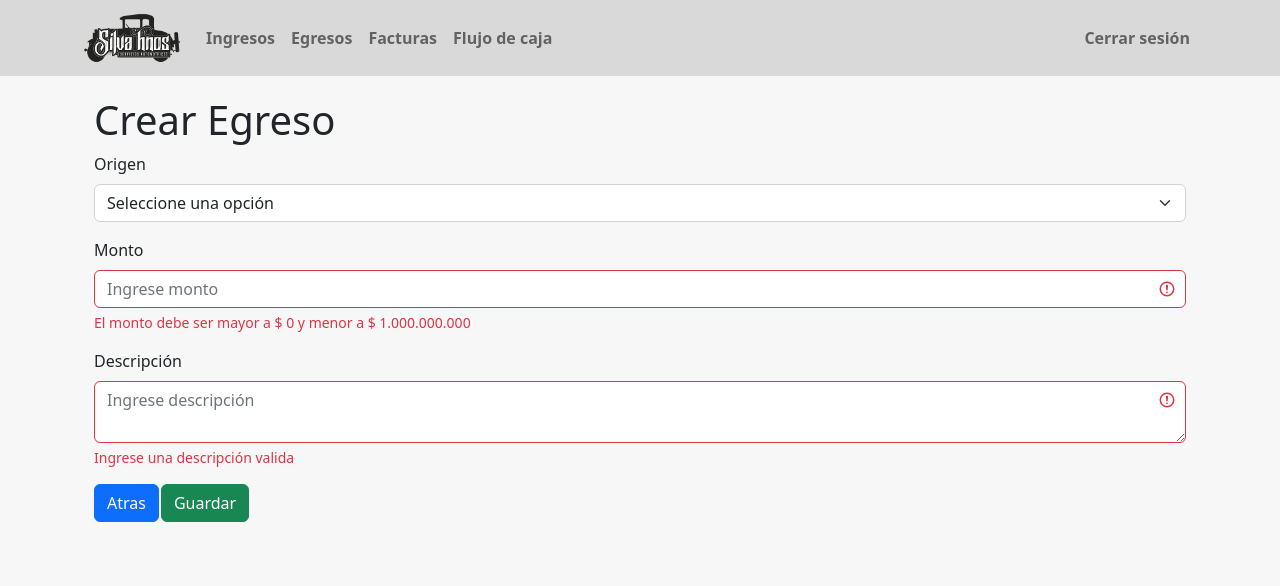
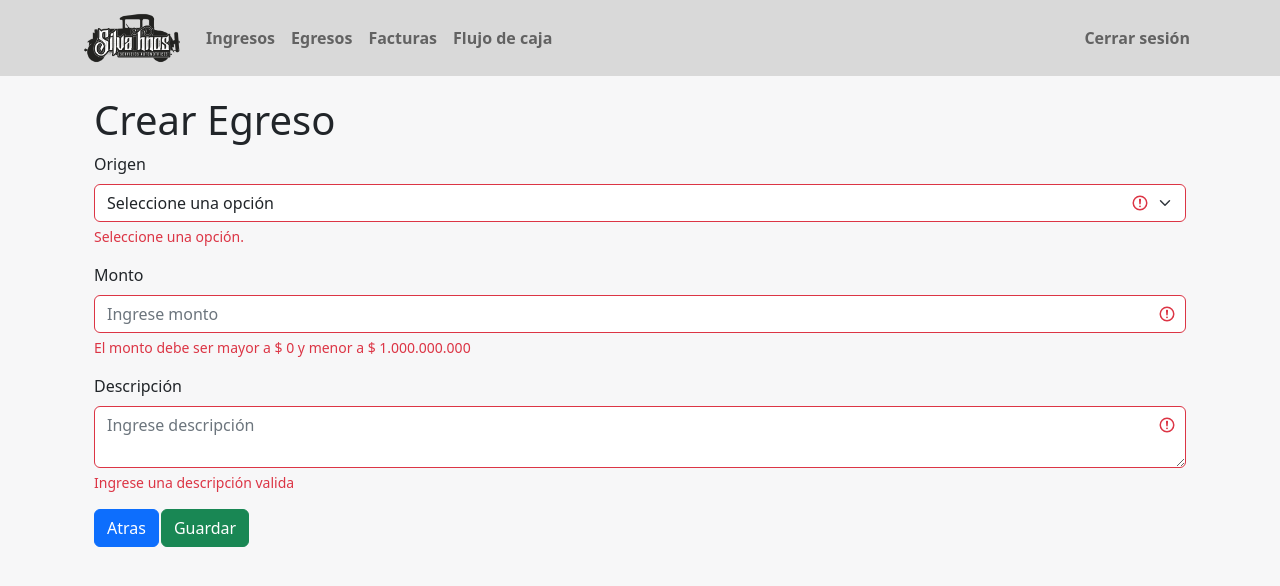
Before and after one commit to acientgear/Proyecto-silvaH, a React (Create React App) app in the folder silvahnos-fe/: page /crearEgreso in a window 1280 px wide. Shown: the top 586 px of the page. Built offline with nearby package versions, Linux system fonts and the light colour scheme.

Commit message:
[Luis Toro]-Update forms ingresos y egresos

```diff
--- a/silvahnos-fe/src/components/FormEgreso.js
+++ b/silvahnos-fe/src/components/FormEgreso.js
@@ -35,6 +35,7 @@ const FormEgreso = ({egreso, validated, modal, handleChange, handleSubmit, handl
                     placeholder="Ingrese de donde viene el egreso"
                     onChange={handleChange}
                     value={egreso.origen}
+                    isInvalid={egreso.origen === ""}
                 >
                     <option value="">Seleccione una opción</option>
                     {CategoriasEgreso.map((categoria) => (
@@ -43,6 +44,9 @@ const FormEgreso = ({egreso, validated, modal, handleChange, handleSubmit, handl
                         </option>
                     ))}
                 </Form.Select>
+                <Form.Control.Feedback type="invalid">
+                    Seleccione una opción.
+                </Form.Control.Feedback>
                 {egreso.patente === "Otros" && (
                     <div className="mt-3">
                         <Form.Control
--- a/silvahnos-fe/src/components/FormIngreso.js
+++ b/silvahnos-fe/src/components/FormIngreso.js
@@ -46,12 +46,16 @@ const FormIngreso = ({ ingreso, validated, modal, handleChange, handleCloseEdit,
                     placeholder="Ingrese de donde viene"
                     onChange={handleChange}
                     value={ingreso.origen}
+                    isInvalid={ingreso.origen === ""}
                 >
-                    <option value="">Seleccione una opción</option>
+                    <option key={0} value="">Seleccione una opción</option>
                     {CategoriasIngreso.map((categoria) => (
                         <option key={categoria.id} value={categoria.nombre}>{categoria.nombre}</option>
                     ))}
                 </Form.Select>
+                <Form.Control.Feedback type="invalid">
+                    Seleccione una opción valida
+                </Form.Control.Feedback>
             </Form.Group>
             <Form.Group className='mb-3' controlId='formMonto'>
                 <Form.Label>Monto</Form.Label>
```
Also changed, not shown: 2 other files (tests, documents, lock files or other folders).
